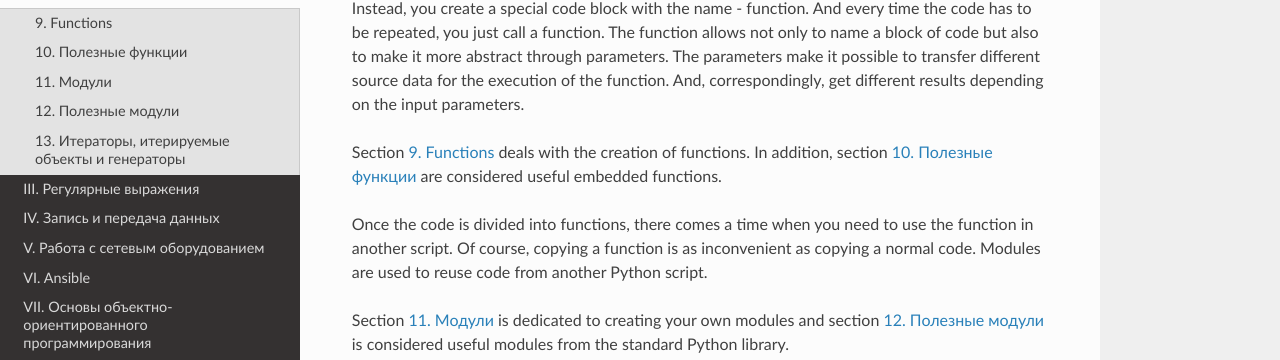
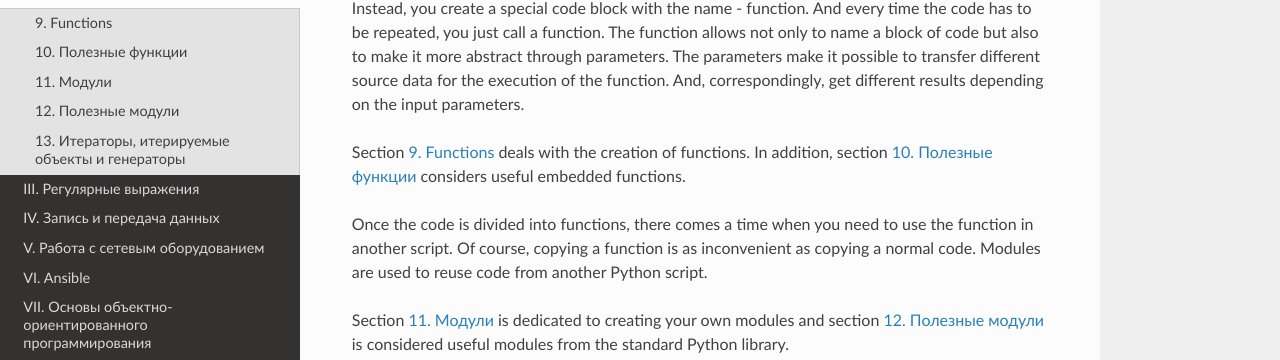
Before and after one commit to Aidar5/nattoeng, a Sphinx documentation site: the page built from docs/source/book/Part_II.rst, in a window 1280 px wide and 1152 px high. Shown: the part 354-714 px from the top of the window. Built offline with Sphinx 7.4.7 and the Read the Docs theme 2.0.0, drawn with Linux system fonts in a browser that asks for light colours; pages that are not in the unit, such as notebooks, are missing from menus.

Commit message:
Update Part_II.rst

```diff
--- a/docs/source/book/Part_II.rst
+++ b/docs/source/book/Part_II.rst
@@ -8,7 +8,7 @@ Copying code is a bad idea. Because if you have to update one of the copies late
 Instead, you create a special code block with the name - function. And every time the code has to be repeated, you just call a function. The function allows not only to name a block of code but also to make it more abstract through parameters. The parameters make it possible to transfer different source data for the execution of the function. And, correspondingly, get different results depending on the input parameters.
 
 Section :ref:`functions_index` deals with the creation of functions.
-In addition, section :ref:`useful_functions_index` are considered useful embedded functions.
+In addition, section :ref:`useful_functions_index` considers useful embedded functions.
 
 Once the code is divided into functions, there comes a time when you need to use the function in another script. Of course, copying a function is as inconvenient as copying a normal code. Modules are used to reuse code from another Python script.
 
```
